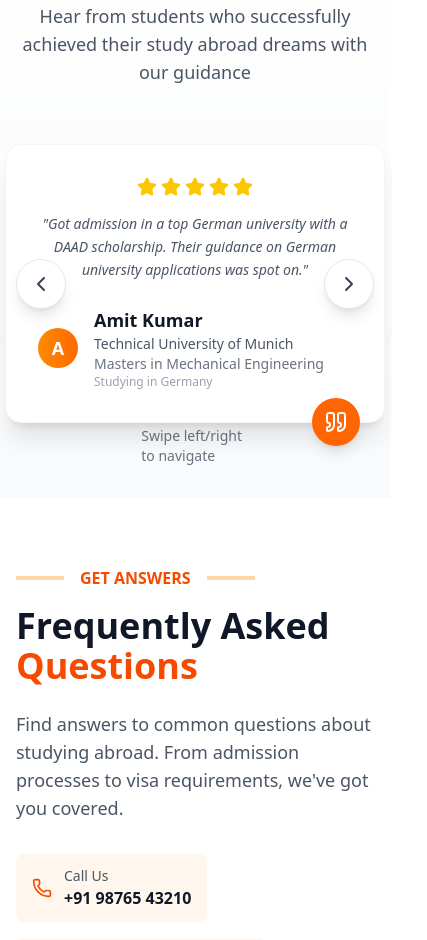
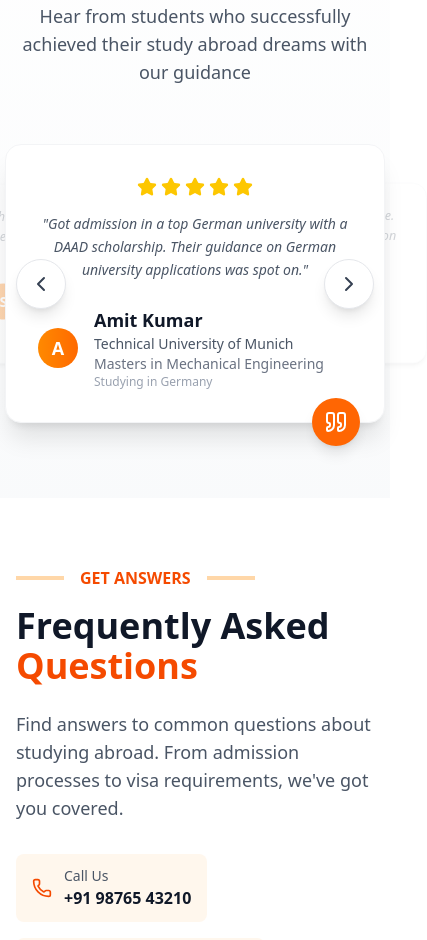
Before and after one commit to sowmyakota-mv/Abroad-Consultancy, a React (Vite) app in the folder abroad-consultancy/: page / in a window 390 px wide. Shown: the part 8760-9700 px from the top of the page, 427 px wide, since content can reach past the window. Built offline with nearby package versions, Linux system fonts and the light colour scheme.

Commit message:
changed the testimonial

```diff
--- a/abroad-consultancy/src/components/TestimonialSection.tsx
+++ b/abroad-consultancy/src/components/TestimonialSection.tsx
@@ -236,7 +236,7 @@ const TestimonialsSection: React.FC = () => {
           {/* 3 Card Layout - 80% width with touch/swipe area */}
           <div
             ref={containerRef}
-            className="w-3/5 md:w-4/5 relative h-[300px] flex items-center justify-center touch-pan-y"
+            className="w-2/5 md:w-4/5 relative h-[300px] flex items-center justify-center touch-pan-y"
             onTouchStart={handleTouchStart}
             onTouchMove={handleTouchMove}
             onTouchEnd={handleTouchEnd}
@@ -261,13 +261,6 @@ const TestimonialsSection: React.FC = () => {
                 />
               </div>
             ))}
-
-            {/* Mobile swipe instructions (only on mobile) */}
-            <div className="md:hidden absolute -bottom-8 left-1/2 transform -translate-x-1/2 text-sm text-gray-500">
-              <div className="flex items-center space-x-2">
-                <span>Swipe left/right to navigate</span>
-              </div>
-            </div>
           </div>
 
           {/* Right Arrow */}
@@ -289,8 +282,8 @@ const TestimonialCard: React.FC<{ testimonial: any; isCenter: boolean }> = ({ te
   return (
     <div className={`relative bg-white rounded-2xl shadow-lg border border-gray-100 transition-all duration-500 ${
       isCenter
-        ? 'p-8 min-h-[200px] shadow-xl'
-        : 'p-6 min-h-[200px] shadow-md'
+        ? 'p-8 min-h-[240px] shadow-xl'
+        : 'p-6 min-h-[200px] shadow-md mt-12'
     }`}>
       {/* Rating - Only show in center card */}
       {isCenter && (
```
